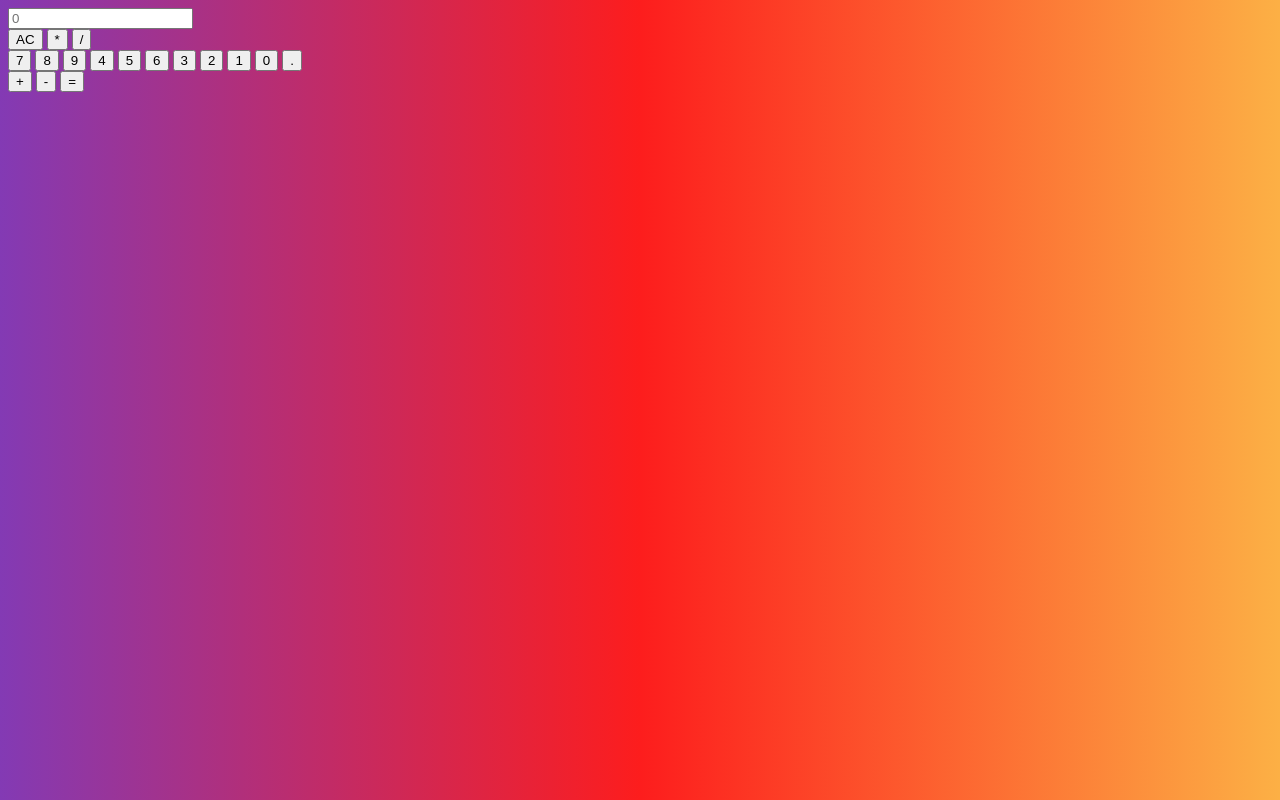
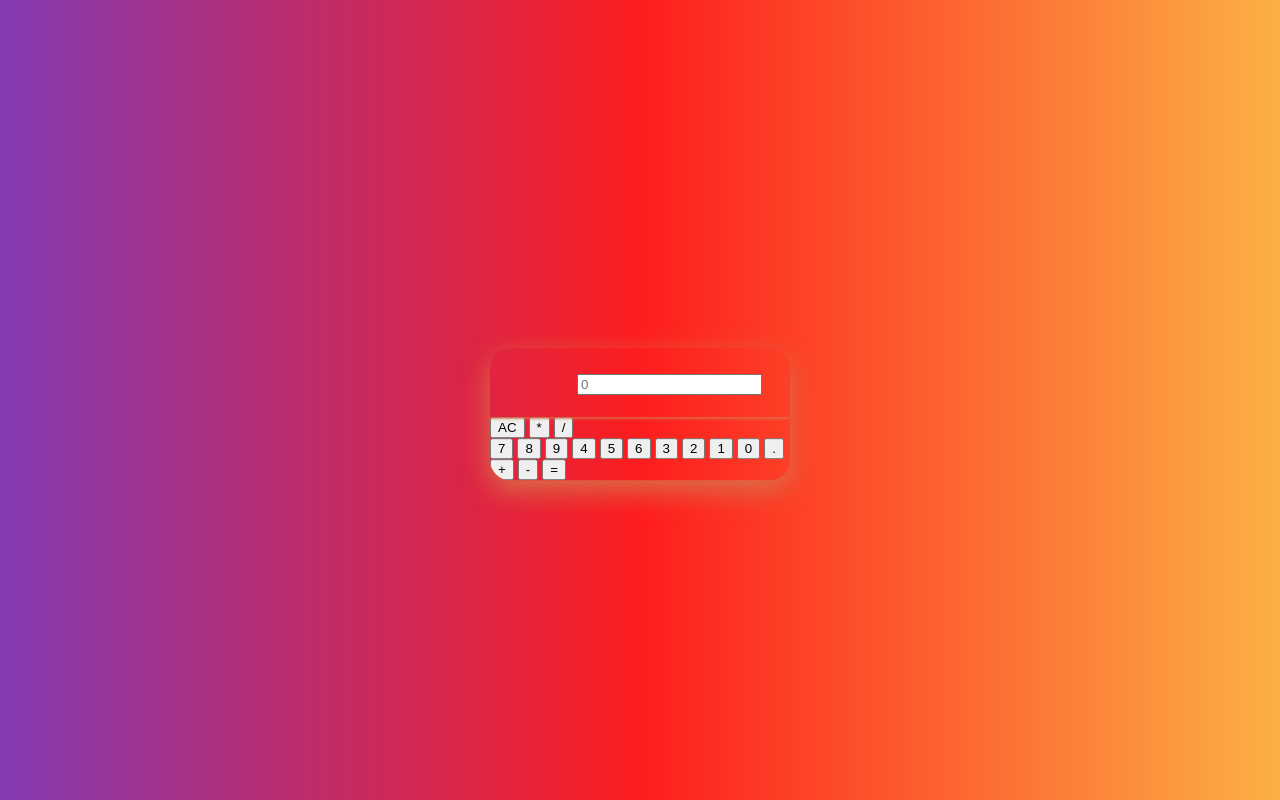
Before and after one commit to eminmirzoev/hw7, a website: page src/index.html in a window 1280 px wide. Drawn offline with Linux system fonts and the light colour scheme.

Commit message:
homework finish

```diff
--- a/src/index.html
+++ b/src/index.html
@@ -5,7 +5,7 @@
     <meta name="viewport" content="width=device-width, initial-scale=1.0">
     <meta http-equiv="X-UA-Compatible" content="ie=edge">
     <title>Calculator</title>
-    <link rel="stylesheet" href="/src/style.css">
+    <link rel="stylesheet" href="style.css">
 </head>
 <body>
     <div class="calculator">
@@ -13,9 +13,9 @@
             <input oncanplay="showValue(value)" type="text" placeholder="0" id="input" class="result" readonly="true">
         </div>
         <div class="wrap-left__operators">
-            <button type="button" onclick="clickOperator()" value="AC">AC</button>
-            <button type="button" onclick="clickOperator()" value="*">*</button>
-            <button type="button" onclick="clickOperator()" value="/">/</button>
+            <button type="button" onclick="clearAll()" value="AC">AC</button>
+            <button type="button" onclick="clickOperator(value)" value="*">*</button>
+            <button type="button" onclick="clickOperator(value)" value="/">/</button>
         </div>
         <div class="wrap-left__numbers">
             <button type="button" onclick="clickDigit(value)" value="7">7</button>
@@ -31,15 +31,15 @@
             <button type="button" value=".">.</button>
         </div>
         <div class="wrap-right__operators">
-                <button type="button" onclick="clickOperator()" value="+">+</button>
-                <button type="button" onclick="clickOperator()" value="-">-</button>
-                <button type="button" onclick="clickOperator()" value="=">=</button>
+                <button type="button" onclick="clickOperator(value)" value="+">+</button>
+                <button type="button" onclick="clickOperator(value)" value="-">-</button>
+                <button type="button" onclick="clickOperator(value)" value="=">=</button>
         </div>
 
     </div>
 
 
 
-    <script src="/src/script.js"></script>
+    <script src="script.js"></script>
 </body>
 </html>
--- a/src/style.css
+++ b/src/style.css
@@ -1,4 +1,40 @@
+*,
+*::before,
+*::after {
+  box-sizing: border-box;
+}
 body {
     background: rgb(131,58,180);
     background: linear-gradient(90deg, rgba(131,58,180,1) 0%, rgba(253,29,29,1) 50%, rgba(252,176,69,1) 100%);
+    min-height: 100%;
 }
+
+.calculator {
+    width: 300px;
+    box-shadow: 0 10px 28px #d8724a;
+    margin: 30px auto;
+    position: absolute;
+    overflow: hidden;
+    border-radius: 20px;
+    top: 50%;
+    left: 50%;
+    transform: translate(-50%, -62%);
+  }
+
+.calculator-screen {
+    padding: 15px 28px;
+    height: 69px;
+    text-align: right;
+    font-size: 29px;
+    color: #4c455a;
+    position: relative;
+    overflow: hidden;
+    box-shadow: 0 2px 3px #d8724a;
+    transition: color .6s ease-in-out;
+
+    &::after {
+        content: '';
+        display: table;
+        clear: both;
+    }
+}
```
